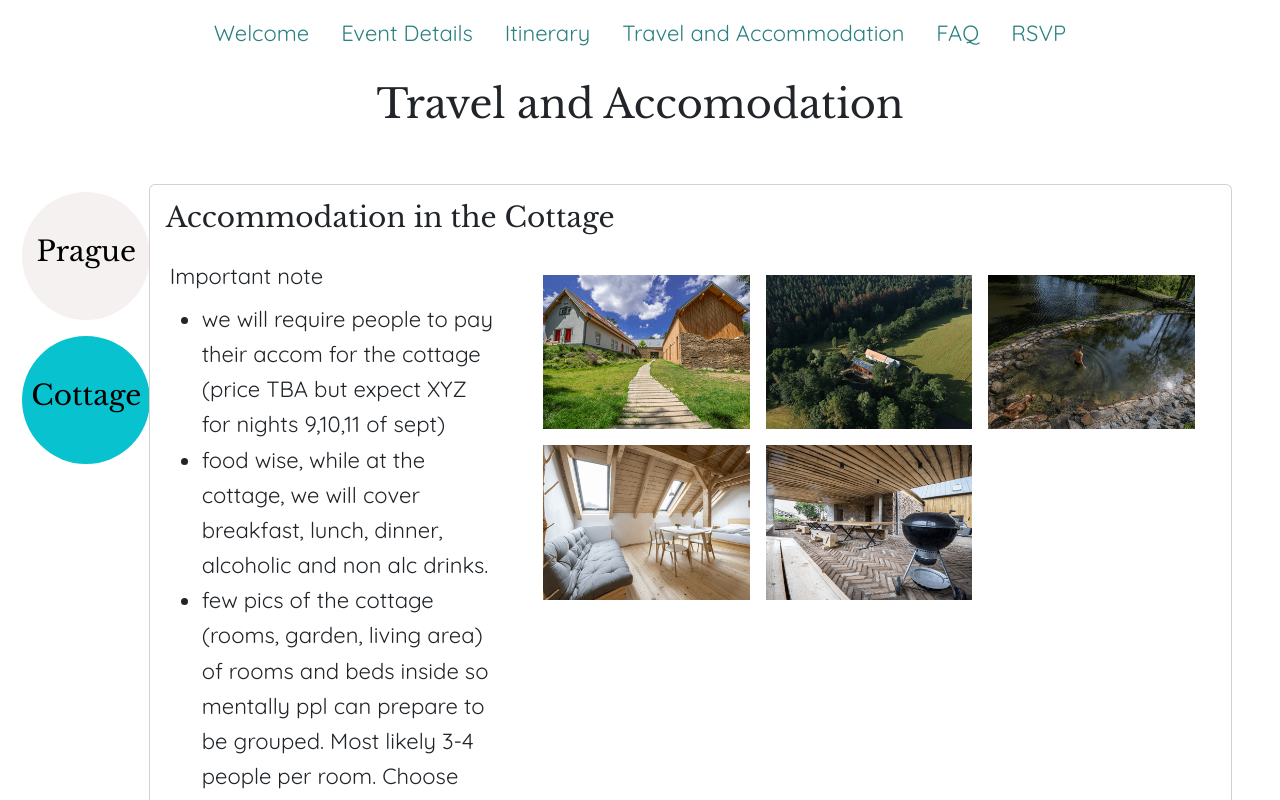
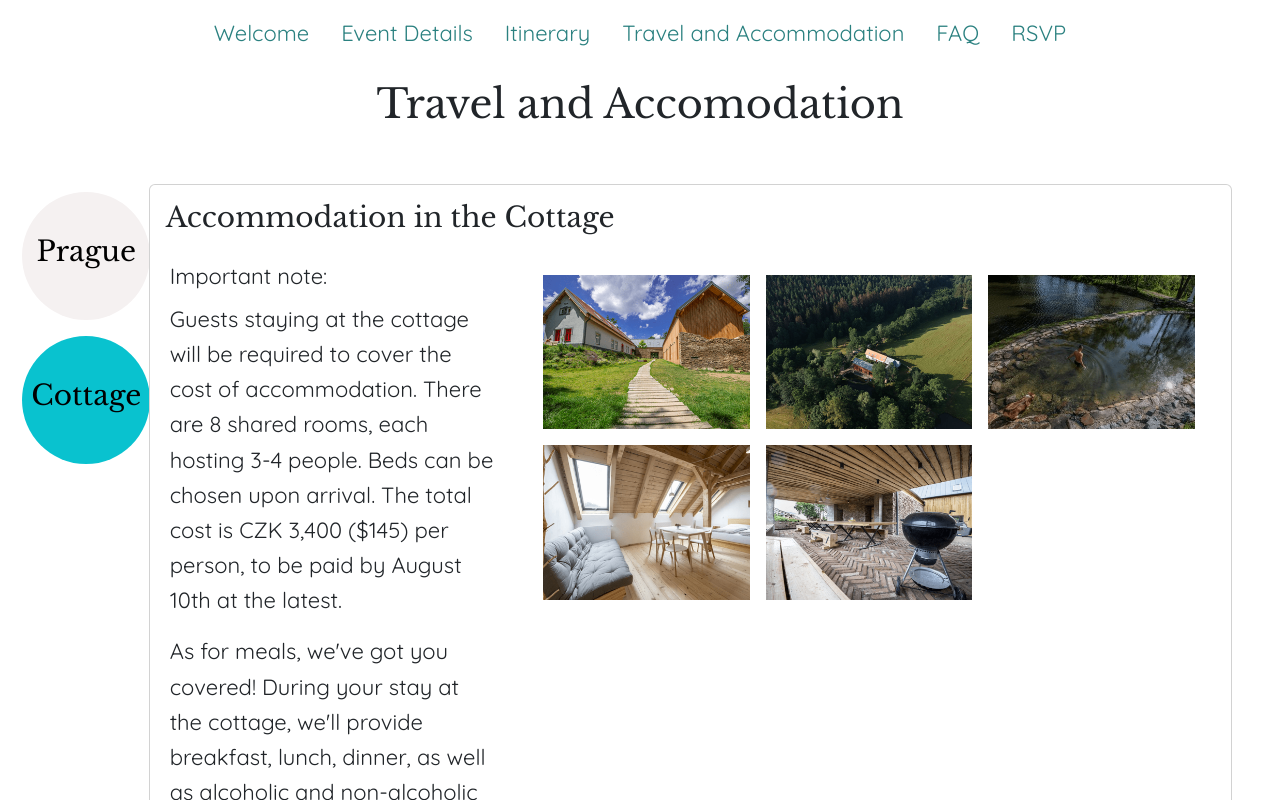
Before and after one commit to queuing4oranges/sam-adrian-wedding, a React (Vite) app: page / in a window 1280 px wide. Both pictures are taken after a click on the button "Cottage". Built offline with nearby package versions, Linux system fonts and the light colour scheme; a web font is replaced by a local one.

Commit message:
Updating cottage info

```diff
--- a/src/components/travel/PublicTransport.jsx
+++ b/src/components/travel/PublicTransport.jsx
@@ -27,7 +27,7 @@ export default function PublicTransport({ setShowMhd }) {
 						<li>
 							<span className='d-flex align-items-center'><i className='bi bi-train-front me-2' /><h4 className='mb-0 mt-1'>Metro</h4></span>
 							<p>There are three lines: Line A (green), Line B (yellow), Line C (red). The interval is around 2-4 minutes and 10 min in the evening/night. Tickets can be bought online, at a ticket terminal or the shops in the metro stations.</p>
-							<p className='fw-bolder'>If you start your journey with the Metro, you need to buy and/or validate your ticket, before using the escalators.</p>
+							<p className='fw-bolder'>If you start your journey with the Metro, you need to buy and/or validate your ticket, before entering the platform (using the escalators).</p>
 						</li>
 						<li>
 							<span className='d-flex align-items-center'><i className='bi bi-train-lightrail-front me-2' /><h4 className='mb-0 mt-1'>Trams</h4></span>
--- a/src/components/travel/Travel.jsx
+++ b/src/components/travel/Travel.jsx
@@ -22,6 +22,7 @@ export default function Travel() {
 		setShowHoods(false);
 		setShowMhd(false);
 	}
+
 	return (
 		<Container
 			fluid
@@ -36,7 +37,7 @@ export default function Travel() {
 					{buttons.map(({label, state}) => (
 						<button
 							key={state}
-							className={`round-title d-flex justify-content-center align-items-center my-2 ${ (activeSection === state) ? "active-btn" : "inactive-btn"}`}
+							className={`round-title d-flex justify-content-center align-items-center my-2 ${ (activeSection === state) ? 'active-btn' : 'inactive-btn'}`}
 							onClick={() => {handleClick(state)}}
 						>
 							<h3>{label}</h3>
@@ -58,5 +59,5 @@ export default function Travel() {
 				</Col>
 			</Row>
 		</Container>
-	)
+	);
 }
--- a/src/components/travel/TravelCottage.jsx
+++ b/src/components/travel/TravelCottage.jsx
@@ -15,19 +15,13 @@ export default function TravelCottage() {
 				<h3>Accommodation in the Cottage</h3>
 				<Row>
 					<Col md='4' className='p-3'>
-						<p className='mb-2'>Important note</p>
-							<ul>
-								<li>
-									we will require people to pay their accom for the cottage (price TBA but expect XYZ for nights 9,10,11 of sept)
-								</li>
-								<li>
-									food wise, while at the cottage, we will cover breakfast, lunch, dinner, alcoholic and non alc drinks.
-								</li>
-								<li>
-									few pics of the cottage (rooms, garden, living area) of rooms and beds inside so mentally ppl can prepare to be grouped. Most likely 3-4 people per room. Choose your bed upon arrival.
-								</li>
-							</ul>
-
+						<p className='mb-2'>Important note:</p>
+						<p>
+							Guests staying at the cottage will be required to cover the cost of accommodation. There are 8 shared rooms, each hosting 3-4 people. Beds can be chosen upon arrival. The total cost is CZK 3,400 ($145) per person, to be paid by August 10th at the latest.
+						</p>
+						<p>
+							As for meals, we&apos;ve got you covered! During your stay at the cottage, we&apos;ll provide breakfast, lunch, dinner, as well as alcoholic and non-alcoholic drinks.
+						</p>
 					</Col>
 					<Col md='8' className='p-3'>
 						<div className='row row-cols-3 g-3 p-3'>
```
